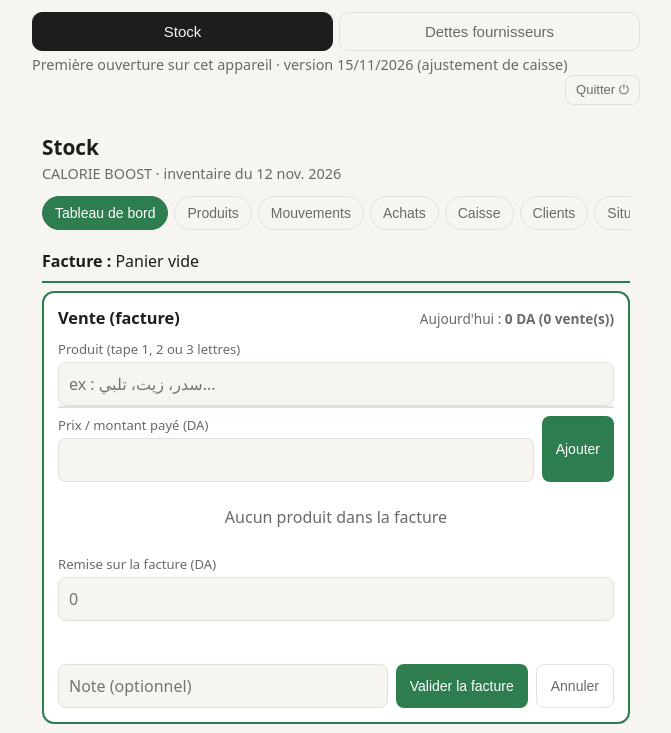
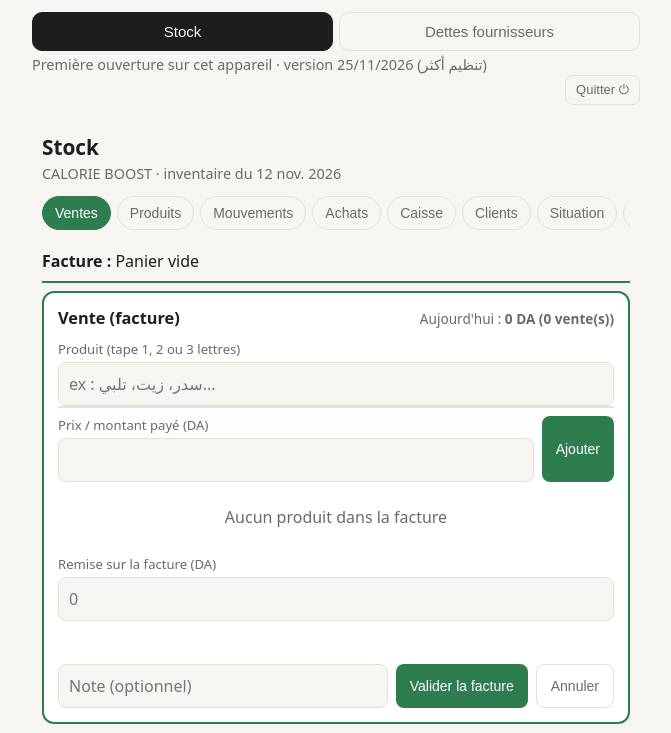
Before and after one commit to guepex14-tech/Calorie-boost-, a plain HTML site: page index.html in a window 1280 px wide. Shown: the top 733 px of the page, without its empty margins (304-975 px from the left). Drawn offline with Linux system fonts and the light colour scheme.

Commit message:
Add files via upload

```diff
--- a/index.html
+++ b/index.html
@@ -133,7 +133,7 @@ footer{color:var(--muted);font-size:.8rem;text-align:center;margin:18px 0 28px}
 <div class="sub">CALORIE BOOST · inventaire du 12 nov. 2026</div>
 
 <div class="tabs">
-  <button class="tab on" data-tab="dash">Tableau de bord</button>
+  <button class="tab on" data-tab="dash">Ventes</button>
   <button class="tab" data-tab="prod">Produits</button>
   <button class="tab" data-tab="mov">Mouvements</button>
   <button class="tab" data-tab="buy">Achats</button>
@@ -481,7 +481,7 @@ footer{color:var(--muted);font-size:.8rem;text-align:center;margin:18px 0 28px}
 <div class="sub">CALORIE BOOST</div>
 
 <div class="tabs">
-  <button class="dtab on" data-tab="dash">Tableau de bord</button>
+  <button class="dtab on" data-tab="dash">Ventes</button>
   <button class="dtab" data-tab="sup">Fournisseurs</button>
   <button class="dtab" data-tab="pay">Paiements mensuels</button>
   <button class="dtab" data-tab="add">Ajouter</button>
@@ -1797,7 +1797,7 @@ document.getElementById("pUseSug").addEventListener("click", () => {
   el.textContent = prev
     ? "Dernière ouverture : " + new Date(prev).toLocaleString("fr-FR", { dateStyle: "short", timeStyle: "short" })
     : "Première ouverture sur cet appareil";
-  el.textContent += " · version 15/11/2026 (ajustement de caisse)";
+  el.textContent += " · version 25/11/2026 (تنظيم أكثر)";
   try { localStorage.setItem("calorie-boost-lastopen", new Date().toISOString()); } catch (e) {}
 })();
 
--- a/sw.js
+++ b/sw.js
@@ -1,4 +1,4 @@
-const CACHE = "calorie-boost-v3";
+const CACHE = "calorie-boost-v4";
 const FILES = ["./", "./index.html", "./manifest.json", "./icon-192.png", "./icon-512.png"];
 
 self.addEventListener("install", e => {
```
